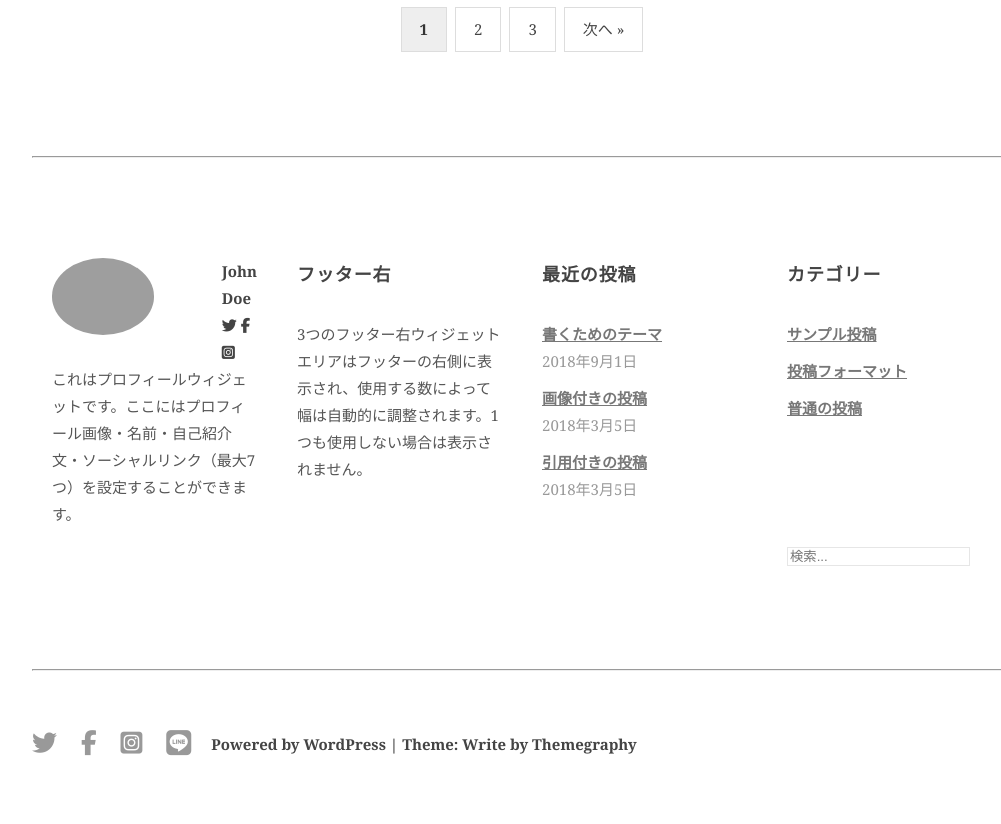
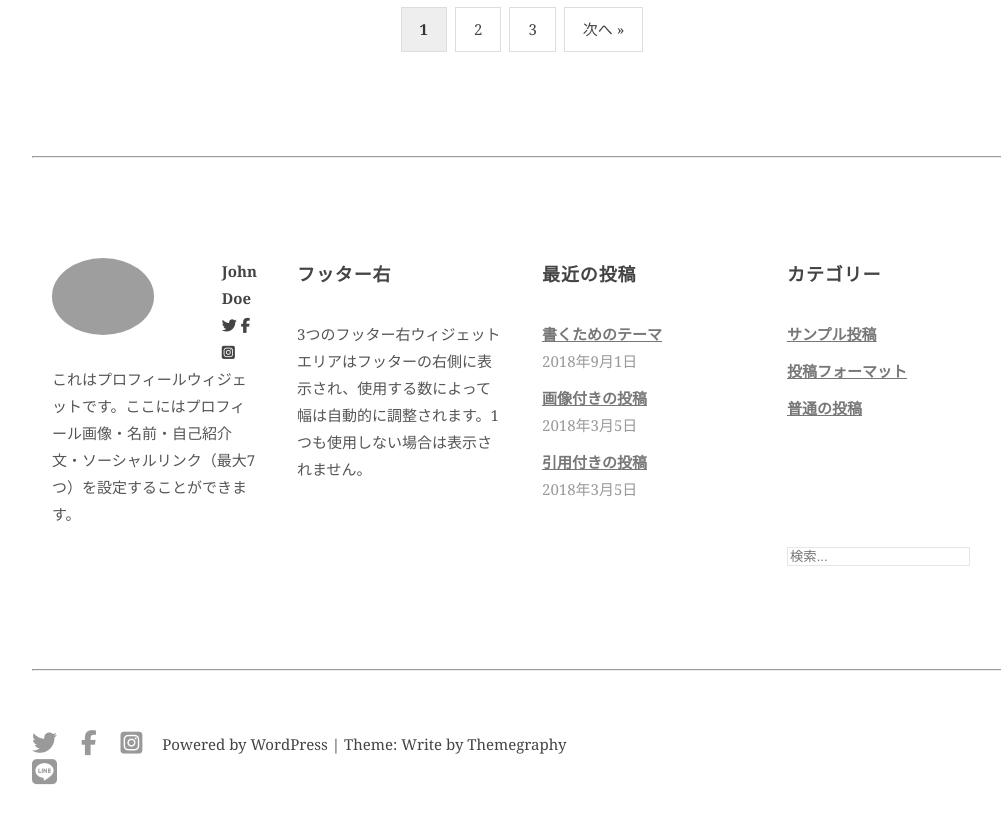
Before and after one commit to HarukiTakayama/coding, a plain HTML site: page index.html in a window 1280 px wide. Shown: the part 2355-3179 px from the top of the page, without its empty margins (118-1119 px from the left). Drawn offline with Linux system fonts and the light colour scheme; grey boxes are pictures that could not be loaded.

Commit message:
Update index.html

```diff
--- a/index.html
+++ b/index.html
@@ -164,7 +164,7 @@
                         <i class="fab fa-twitter"></i>
                         <i class="fab fa-facebook-f"></i>
                         <i class="fab fa-instagram-square"></i>
-                        <i class="fab fa-line"><a href="https://line.me/ti/p/ysnbRghOnW"></i>
+                        <a href="https://line.me/ti/p/ysnbRghOnW"><i class="fab fa-line"></i></a>
                     </div>
                     <div class="reference">
                         <p>Powered by WordPress | Theme: Write by Themegraphy</p>
```
